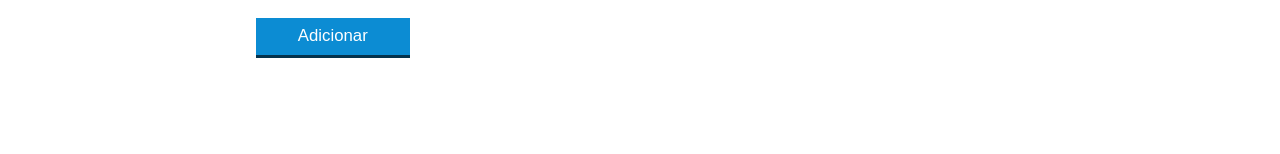
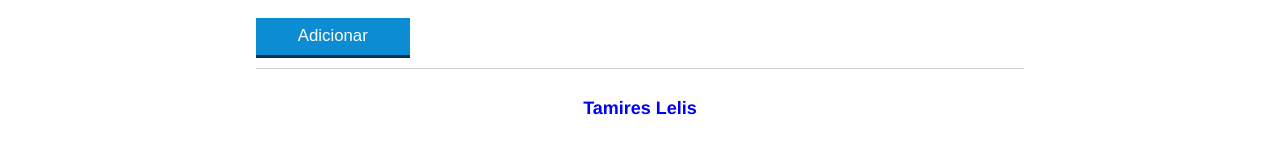
Before and after one commit to tamiresslelis/TCS-full, a website: page index.html in a window 1280 px wide. Shown: the part 502-656 px from the top of the page. Drawn offline with Linux system fonts and the light colour scheme.

Commit message:
border e assinatura

```diff
--- a/css/index.css
+++ b/css/index.css
@@ -147,3 +147,20 @@ button[disabled=disabled], button:disabled {
 	opacity: 0;
 	transition: 0.5s;
 }
+footer{
+	margin: 0 auto;
+	text-align: center;
+	width: 60%;
+	height: 70px;
+	border-top: 1px solid #ccc;
+
+}
+footer h2,a{
+	text-decoration: none;
+	padding-top: 30px;
+	font-size: 18px;
+	font-weight: bold;
+	color: blue;
+
+
+}
--- a/index.html
+++ b/index.html
@@ -54,4 +54,8 @@
 		<script src="js/js.js"></script>
 		<script src="js/add.js"></script>
 	</body>
+
+	<footer>
+		<h2><a href="https://github.com/tamiresslelis">Tamires Lelis</a></h2>
+	</footer>
 </html>
```
